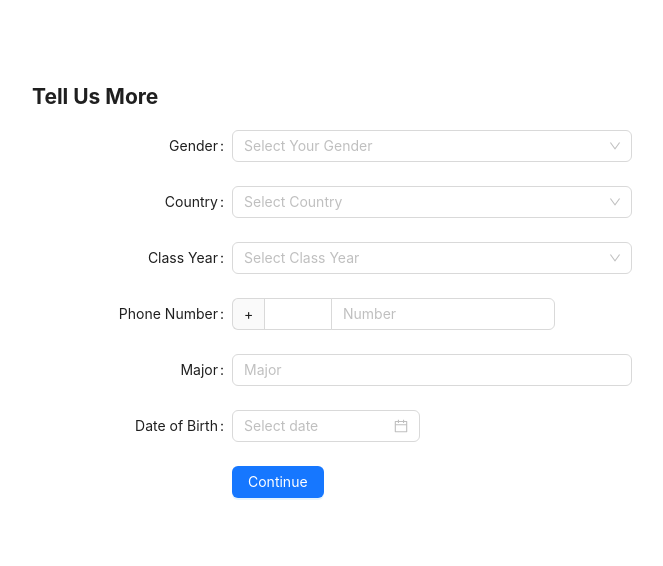
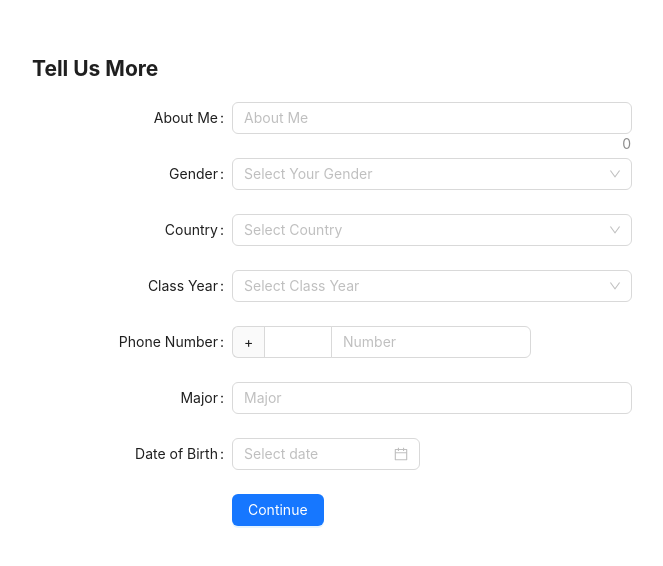
Before and after one commit to epotapov/Apollo, a React (Create React App) app in the folder apollo-frontend/: page /TellUsMore in a window 1280 px wide. Shown: the part 108-674 px from the top of the page, without its empty margins (308-971 px from the left). Built offline with nearby package versions, Linux system fonts and the light colour scheme.

Commit message:
Update TellUsMore
Some changes to Tell Us More

```diff
--- a/apollo-frontend/src/components/TellUsMore.js
+++ b/apollo-frontend/src/components/TellUsMore.js
@@ -1,5 +1,6 @@
 import {React, useState} from 'react';
 import '../index.css';
+import '@ant-design/colors'
 import { Link } from 'react-router-dom'
 import { Grid, Button, Checkbox, Form, Input, Select, DatePicker} from 'antd';
 
@@ -266,6 +267,7 @@ const countryList = [
 const {Option} = Select;
 
 export default function TellUsMore() {
+	const [aboutMe, setAboutMe] = useState('');
     const [phoneNumber, setPhoneNumber] = useState('');
     const [country, setCountry] = useState('');
     const [gender, setGender] = useState('');
@@ -278,7 +280,7 @@ export default function TellUsMore() {
     return (
         <div className='Container'>
             <Form
-                name="Tell us more"
+                name="tellusmore"
                 labelCol={{
                     span: 8,
                 }}
@@ -296,6 +298,18 @@ export default function TellUsMore() {
                 autoComplete="off"
             >
                 <h2> Tell Us More </h2>
+				<Form.Item
+					name="aboutme"
+					label="About Me"
+					onChange={(e) => setAboutMe(e.target.value)}
+					value={aboutMe}
+				>
+					<Input.TextArea
+						placeholder="About Me"
+						showCount={true}
+						allowClear={true}
+						autoSize={true} />
+				</Form.Item>
                 <Form.Item
                     name="gender"
                     label="Gender"
```
